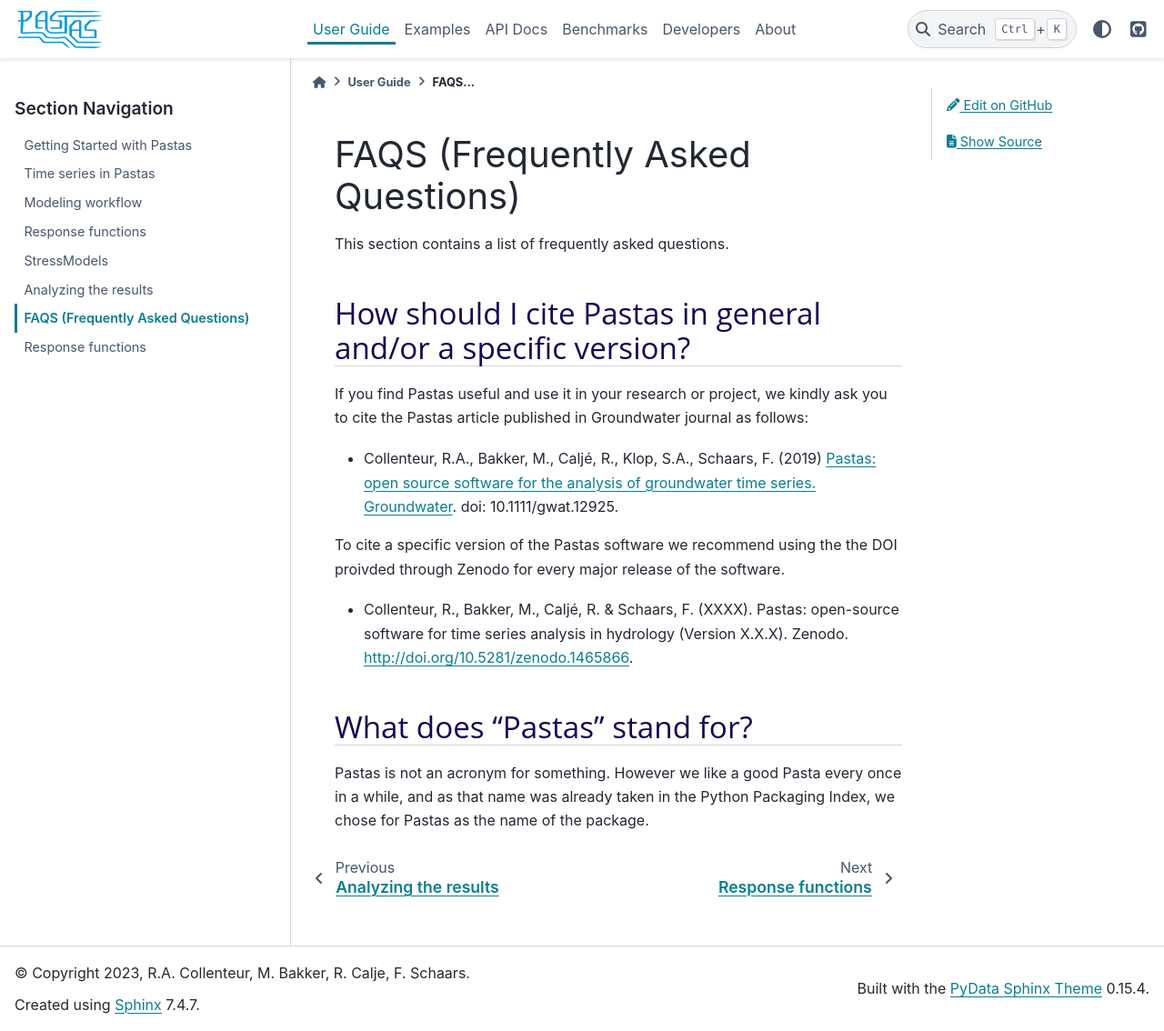
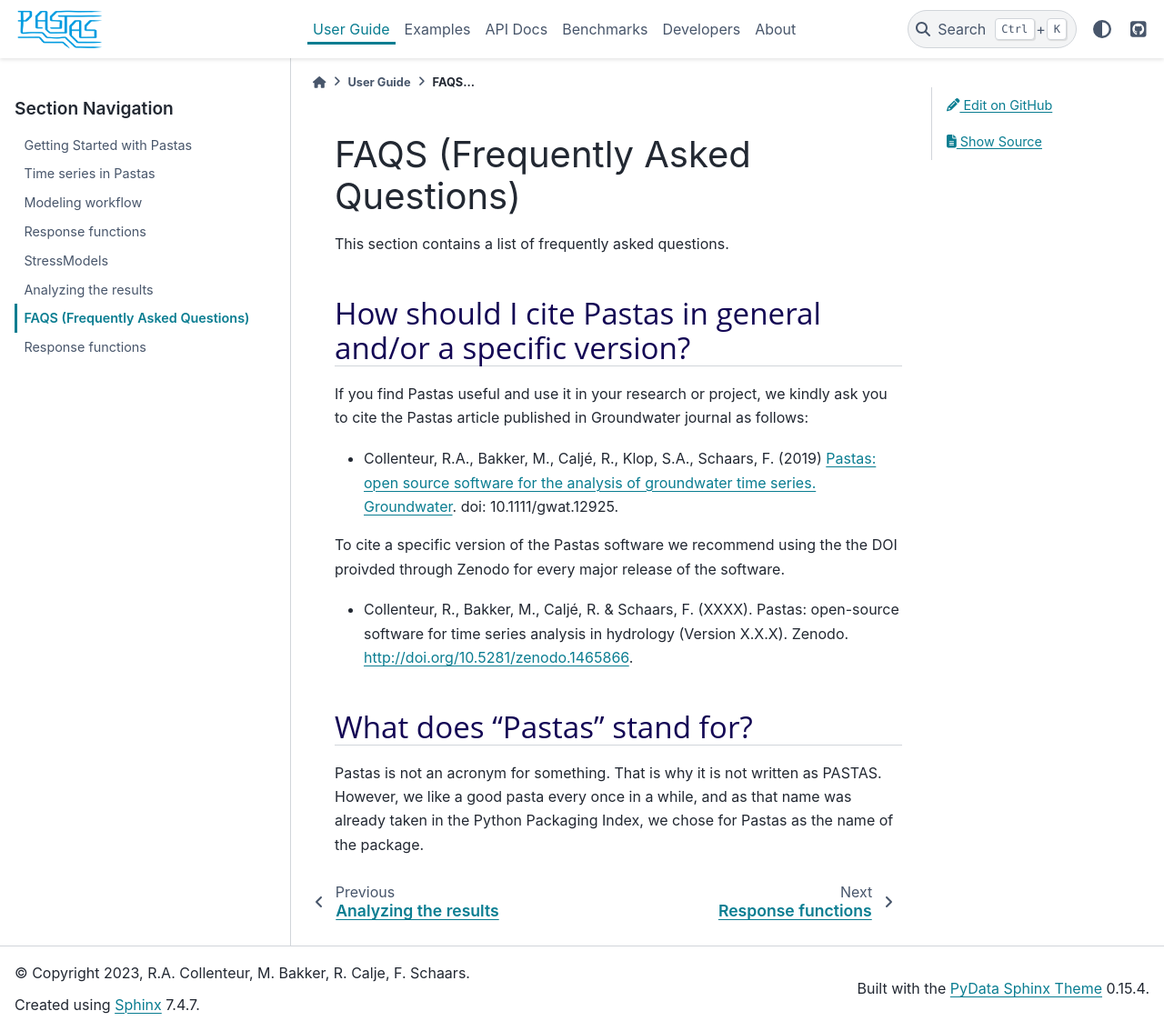
Before and after one commit to pastas/pastas, a Sphinx documentation site: the page built from doc/userguide/07_faqs.rst, in a window 1280 px wide and 1134 px high. Shown: the whole window at 91% size. Built offline with Sphinx 7.4.7 and the PyData theme 0.15.4, drawn with Linux system fonts in a browser that asks for light colours.

Commit message:
rename faq file for ordering in files

```diff
--- a/doc/userguide/faqs.rst
+++ b/doc/userguide/07_faqs.rst
@@ -22,6 +22,6 @@
 
 .. rubric:: What does "Pastas" stand for?
 
-Pastas is not an acronym for something. However we like a good Pasta every
-once in a while, and as that name was already taken in the Python Packaging
-Index, we chose for Pastas as the name of the package.
+Pastas is not an acronym for something. That is why it is not written as PASTAS.
+However, we like a good pasta every once in a while, and as that name was already
+taken in the Python Packaging Index, we chose for Pastas as the name of the package.
```
